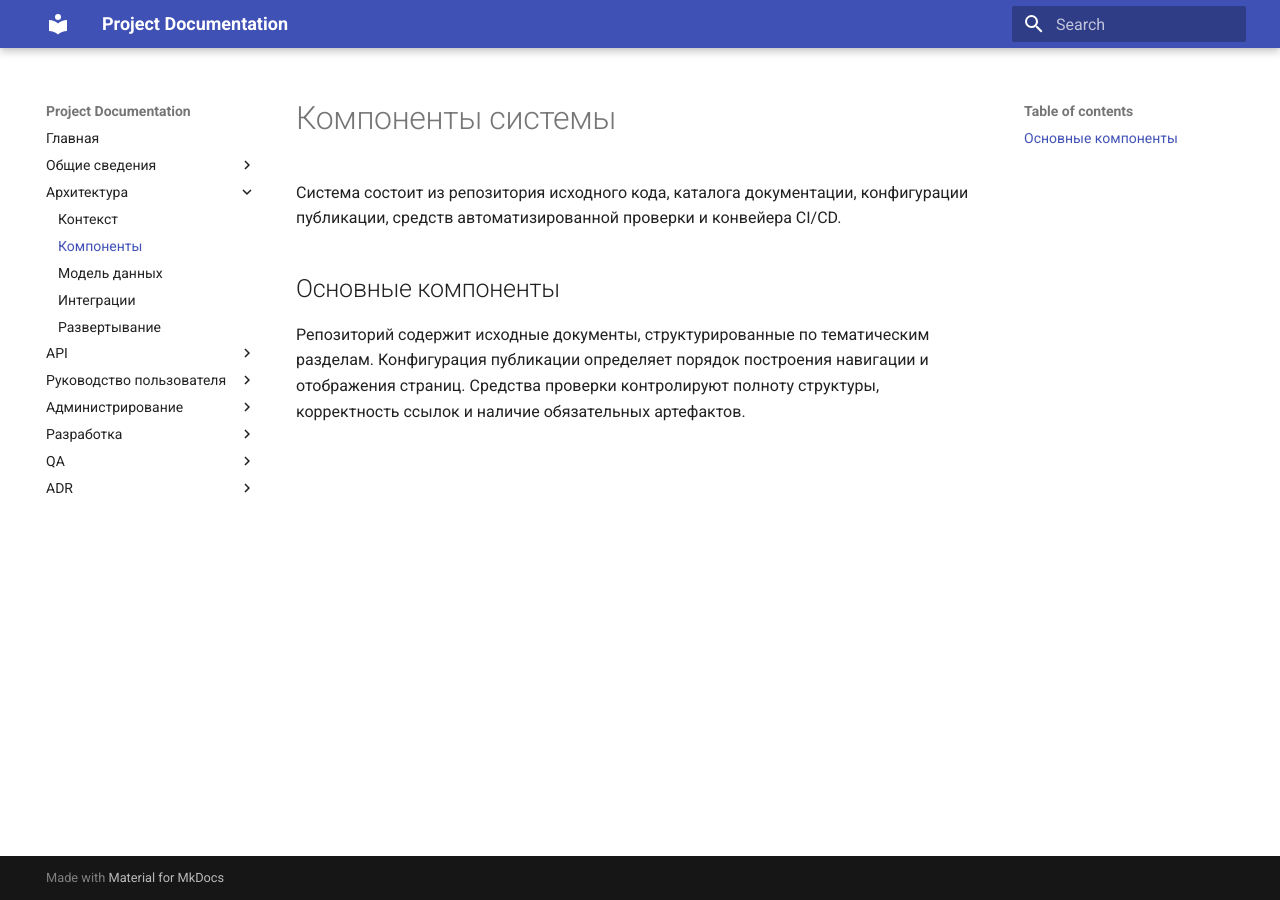
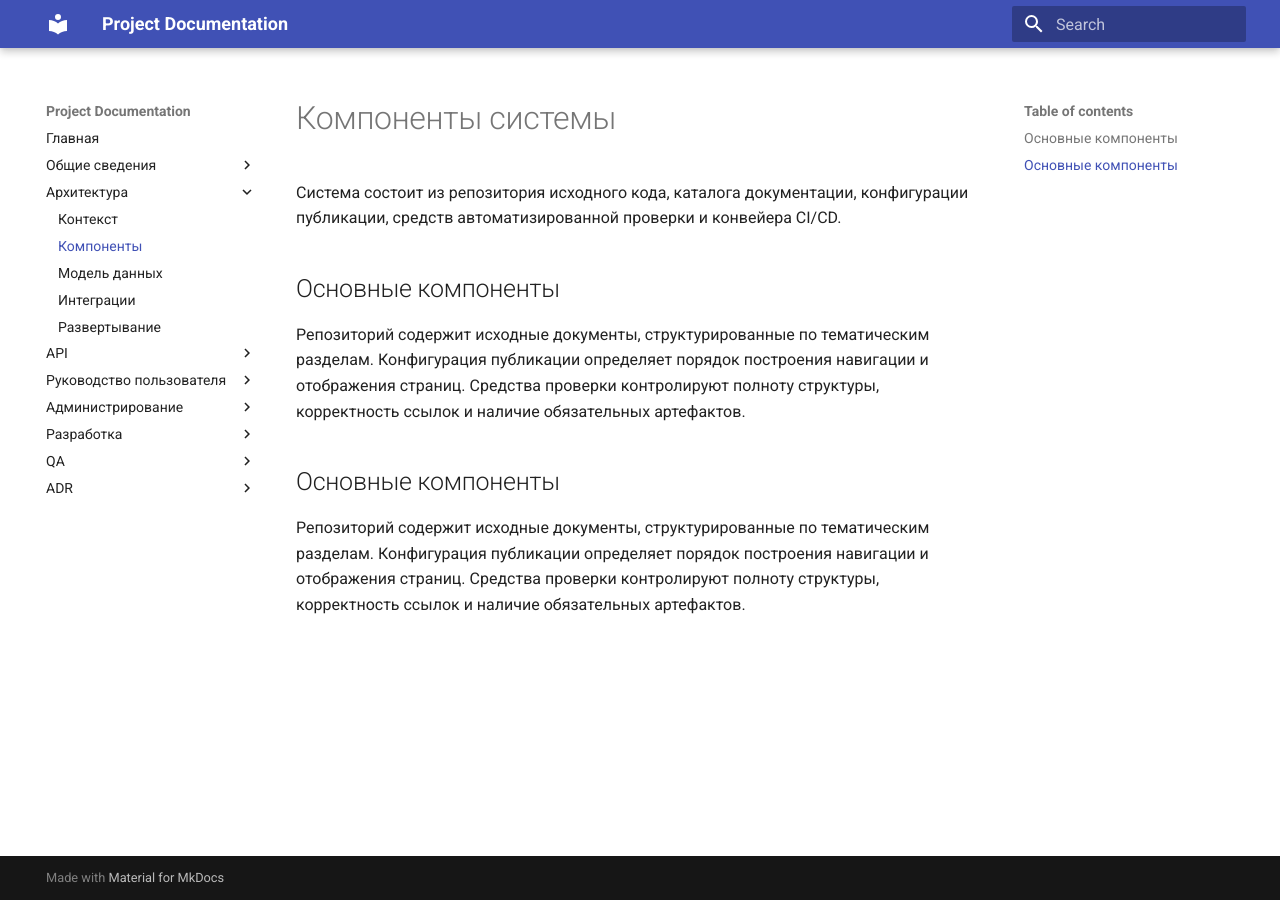
Before and after one commit to techwri/Demo, an MkDocs documentation site: the page built from docs/architecture/components.md, in a window 1280 px wide. Built offline with MkDocs 1.6.1 and Material for MkDocs 9.7.7, drawn with Linux system fonts in a browser that asks for light colours.

Commit message:
Update components.md

```diff
--- a/docs/architecture/components.md
+++ b/docs/architecture/components.md
@@ -5,3 +5,7 @@
 ## Основные компоненты
 
 Репозиторий содержит исходные документы, структурированные по тематическим разделам. Конфигурация публикации определяет порядок построения навигации и отображения страниц. Средства проверки контролируют полноту структуры, корректность ссылок и наличие обязательных артефактов.
+
+## Основные компоненты
+
+Репозиторий содержит исходные документы, структурированные по тематическим разделам. Конфигурация публикации определяет порядок построения навигации и отображения страниц. Средства проверки контролируют полноту структуры, корректность ссылок и наличие обязательных артефактов.
```
